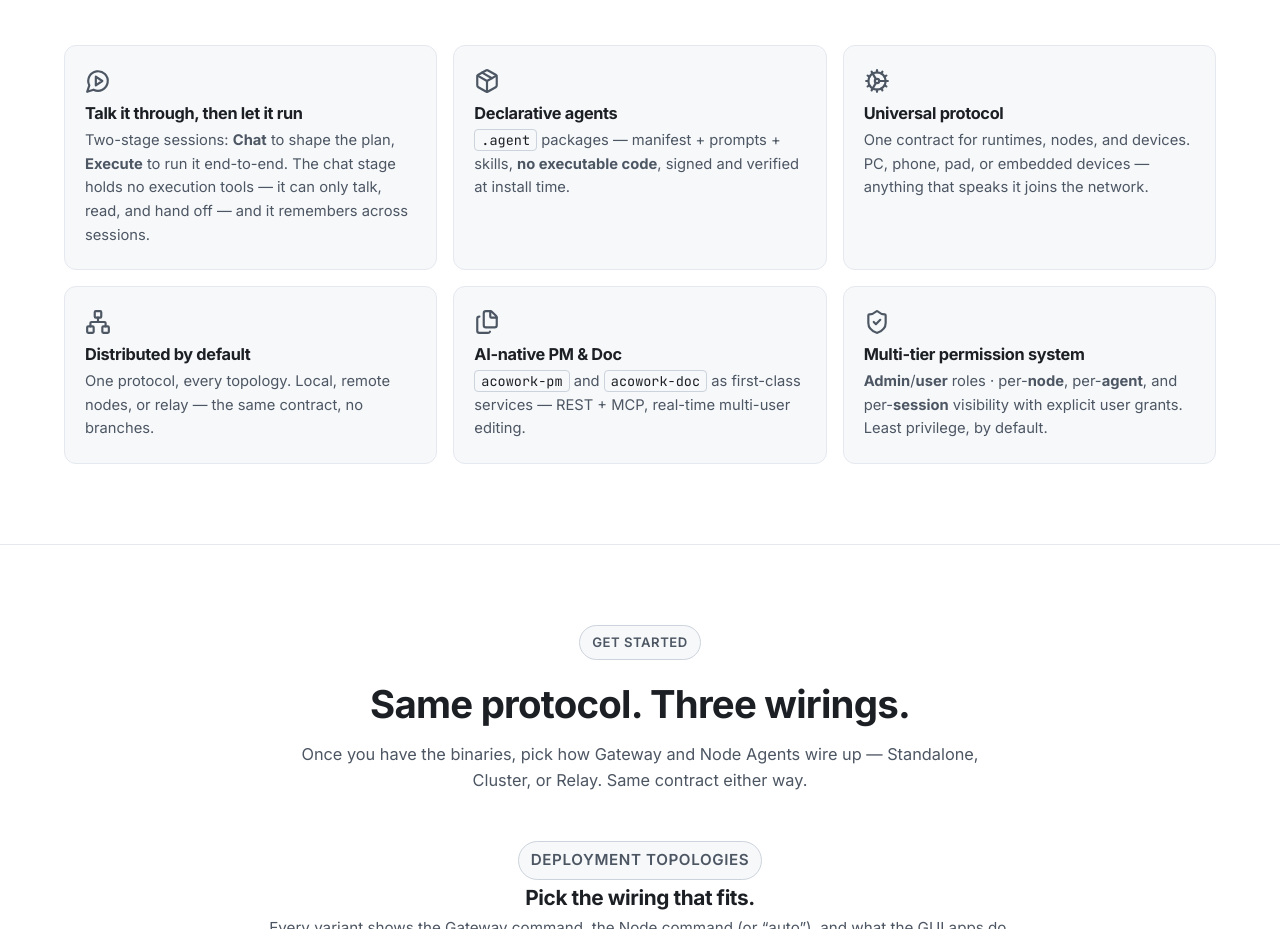
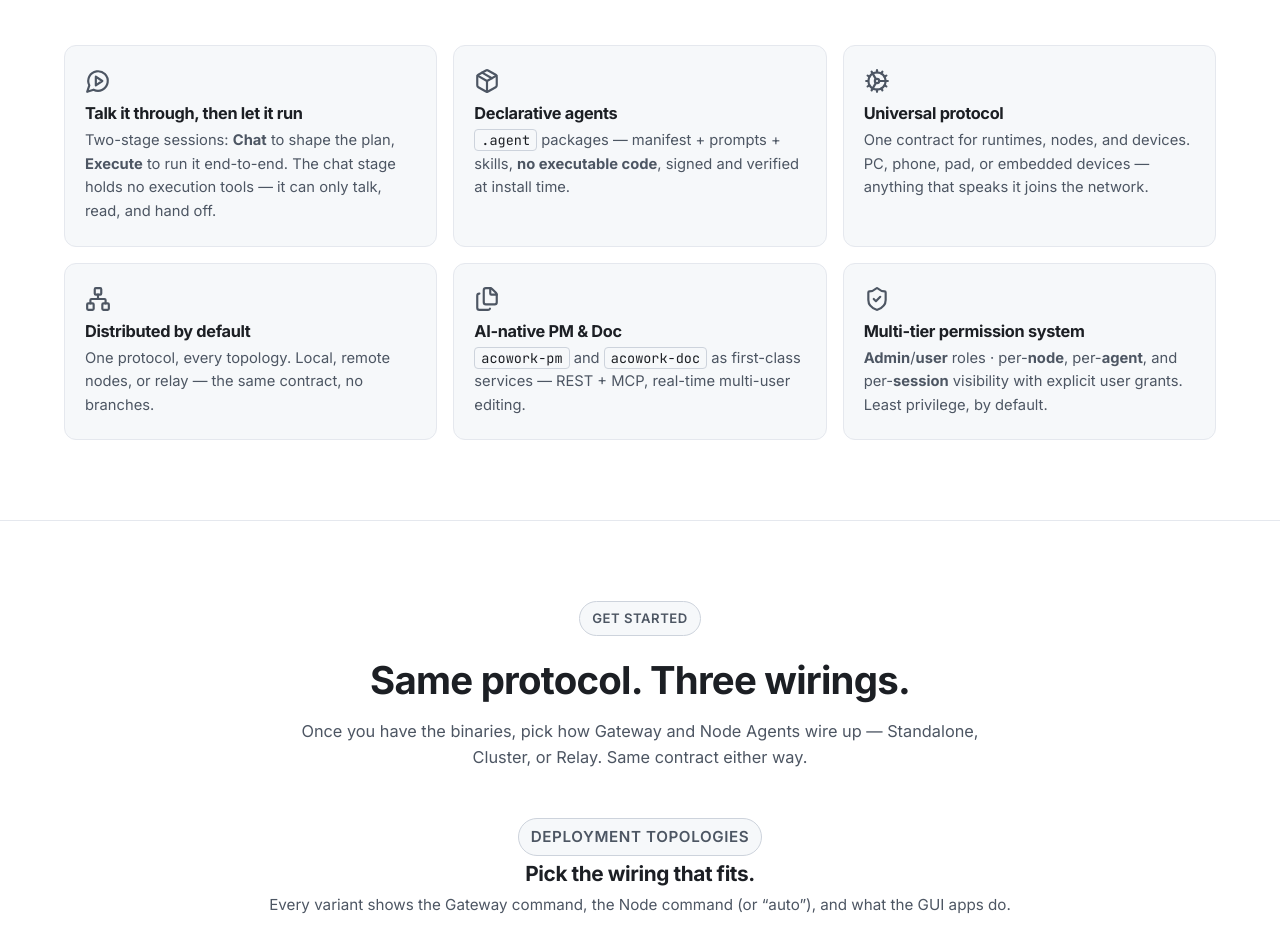
Before and after one commit to acowork/ACoworkWebsite, a plain HTML site: page index.html in a window 1280 px wide. Shown: the part 1922-2851 px from the top of the page. Drawn offline with Linux system fonts and the light colour scheme; no server answers.

Commit message:
Drop the memory promise from the Chat/Execute card
The card now makes one claim about one mechanism. 'Remembers across
sessions' pulled the feature back toward a memory story when the point of
the card is the two-stage session boundary.

```diff
--- a/index.html
+++ b/index.html
@@ -250,7 +250,7 @@ $ <span class="c-cmd">./acowork-node start</span> \
           <article class="ft">
             <div class="ft__icon"><svg xmlns="http://www.w3.org/2000/svg" viewBox="0 0 24 24" fill="none" stroke="currentColor" stroke-width="2" stroke-linecap="round" stroke-linejoin="round" aria-hidden="true"><path d="M7.9 20A9 9 0 1 0 4 16.1L2 22Z"/><polygon points="10 8 16 12 10 16 10 8"/></svg></div>
             <h3>Talk it through, then let it run</h3>
-            <p>Two-stage sessions: <strong>Chat</strong> to shape the plan, <strong>Execute</strong> to run it end-to-end. The chat stage holds no execution tools &mdash; it can only talk, read, and hand off &mdash; and it remembers across sessions.</p>
+            <p>Two-stage sessions: <strong>Chat</strong> to shape the plan, <strong>Execute</strong> to run it end-to-end. The chat stage holds no execution tools &mdash; it can only talk, read, and hand off.</p>
           </article>
           <article class="ft">
             <div class="ft__icon"><svg xmlns="http://www.w3.org/2000/svg" viewBox="0 0 24 24" fill="none" stroke="currentColor" stroke-width="2" stroke-linecap="round" stroke-linejoin="round" aria-hidden="true"><path d="M11 21.73a2 2 0 0 0 2 0l7-4A2 2 0 0 0 21 16V8a2 2 0 0 0-1-1.73l-7-4a2 2 0 0 0-2 0l-7 4A2 2 0 0 0 3 8v8a2 2 0 0 0 1 1.73z"/><path d="M12 22V12"/><polyline points="3.29 7 12 12 20.71 7"/><path d="m7.5 4.27 9 5.15"/></svg></div>
```
